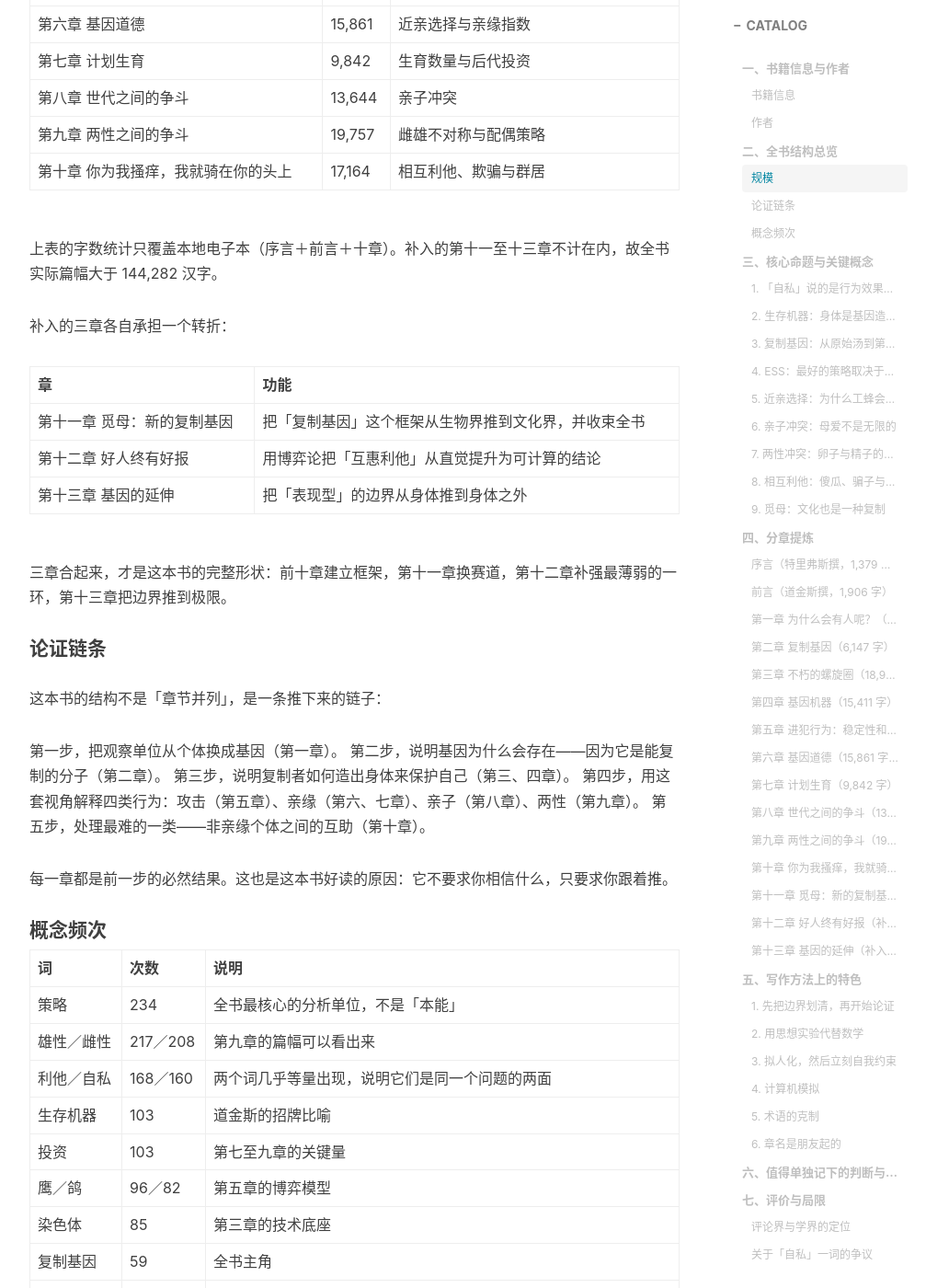
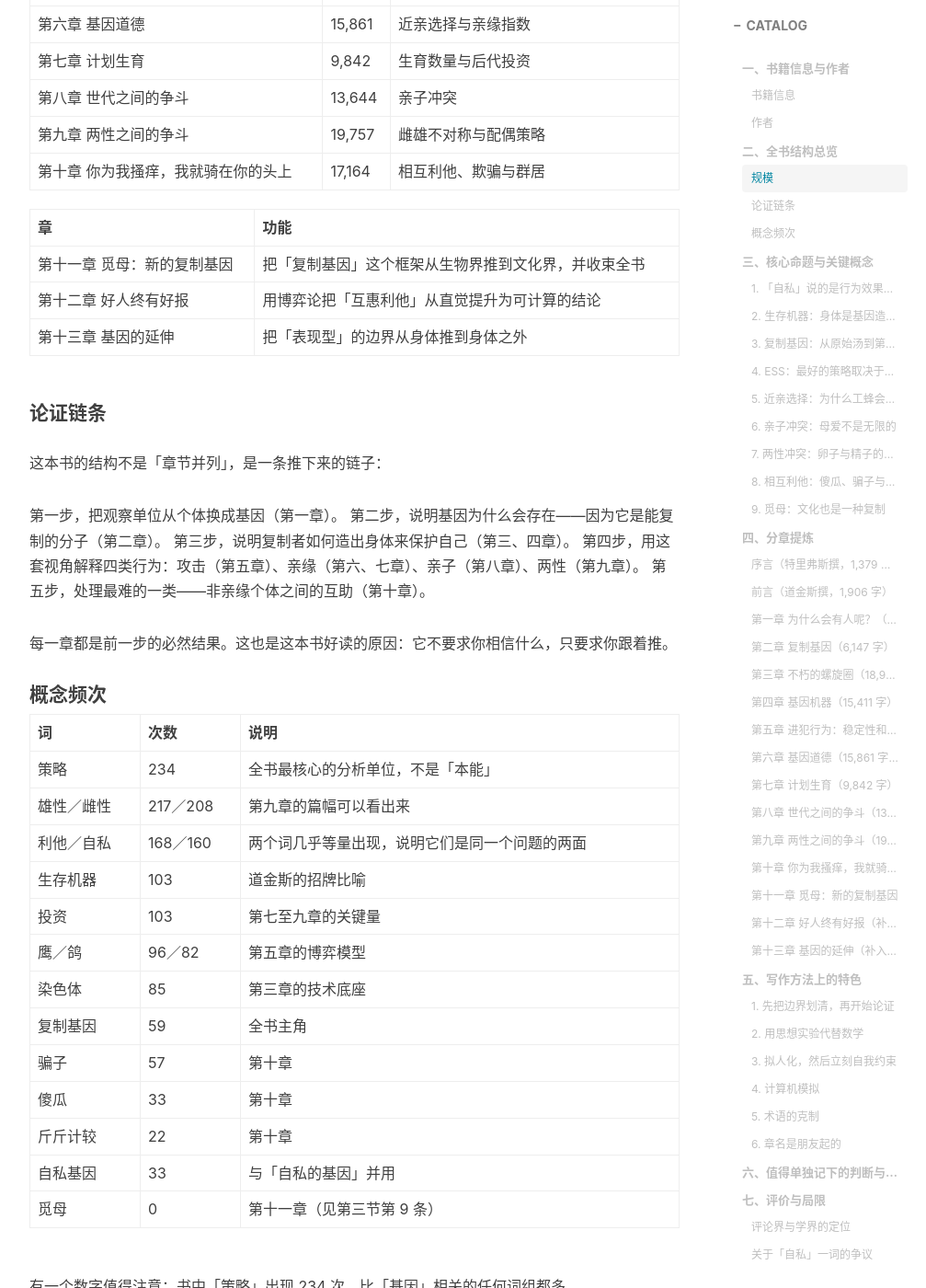
Before and after one commit to l3b2w1-books/l3b2w1-books.github.io, a Jekyll site: the page built from _posts/2026-10-21-the-selfish-gene.md, in a window 1280 px wide and 1400 px high, scrolled down 2449 px. Shown: the whole window at 92% size, without its empty margins (233-1240 px from the left). Built offline with Jekyll 4.4.1, drawn with Linux system fonts in a browser that asks for light colours; nearby versions of some CDN libraries; comment, search, counter and statistics services are not loaded; some of the changed text lies outside the part shown.

Commit message:
upate _posts/2026-10-21-the-selfish-gene.md

```diff
--- a/_posts/2026-10-21-the-selfish-gene.md
+++ b/_posts/2026-10-21-the-selfish-gene.md
@@ -69,17 +69,11 @@ tags:
 | 第九章 两性之间的争斗               | 19,757 | 雌雄不对称与配偶策略               |
 | 第十章 你为我搔痒，我就骑在你的头上 | 17,164 | 相互利他、欺骗与群居               |
 
-上表的字数统计只覆盖本地电子本（序言＋前言＋十章）。补入的第十一至十三章不计在内，故全书实际篇幅大于 144,282 汉字。
-
-补入的三章各自承担一个转折：
-
 | 章                          | 功能                                                 |
 | --------------------------- | ---------------------------------------------------- |
 | 第十一章 觅母：新的复制基因 | 把「复制基因」这个框架从生物界推到文化界，并收束全书 |
 | 第十二章 好人终有好报       | 用博弈论把「互惠利他」从直觉提升为可计算的结论       |
 | 第十三章 基因的延伸         | 把「表现型」的边界从身体推到身体之外                 |
-
-三章合起来，才是这本书的完整形状：前十章建立框架，第十一章换赛道，第十二章补强最薄弱的一环，第十三章把边界推到极限。
 
 #### 论证链条
 
@@ -95,21 +89,21 @@ tags:
 
 #### 概念频次
 
-| 词         | 次数     | 说明                                                          |
-| ---------- | -------- | ------------------------------------------------------------- |
-| 策略       | 234      | 全书最核心的分析单位，不是「本能」                            |
-| 雄性／雌性 | 217／208 | 第九章的篇幅可以看出来                                        |
-| 利他／自私 | 168／160 | 两个词几乎等量出现，说明它们是同一个问题的两面                |
-| 生存机器   | 103      | 道金斯的招牌比喻                                              |
-| 投资       | 103      | 第七至九章的关键量                                            |
-| 鹰／鸽     | 96／82   | 第五章的博弈模型                                              |
-| 染色体     | 85       | 第三章的技术底座                                              |
-| 复制基因   | 59       | 全书主角                                                      |
-| 骗子       | 57       | 第十章                                                        |
-| 傻瓜       | 33       | 第十章                                                        |
-| 斤斤计较   | 22       | 第十章                                                        |
-| 自私基因   | 33       | 与「自私的基因」并用                                          |
-| 觅母       | 0        | 本地文本为 0，印证第十一章缺失（补入后此概念见第三节第 9 条） |
+| 词         | 次数     | 说明                                           |
+| ---------- | -------- | ---------------------------------------------- |
+| 策略       | 234      | 全书最核心的分析单位，不是「本能」             |
+| 雄性／雌性 | 217／208 | 第九章的篇幅可以看出来                         |
+| 利他／自私 | 168／160 | 两个词几乎等量出现，说明它们是同一个问题的两面 |
+| 生存机器   | 103      | 道金斯的招牌比喻                               |
+| 投资       | 103      | 第七至九章的关键量                             |
+| 鹰／鸽     | 96／82   | 第五章的博弈模型                               |
+| 染色体     | 85       | 第三章的技术底座                               |
+| 复制基因   | 59       | 全书主角                                       |
+| 骗子       | 57       | 第十章                                         |
+| 傻瓜       | 33       | 第十章                                         |
+| 斤斤计较   | 22       | 第十章                                         |
+| 自私基因   | 33       | 与「自私的基因」并用                           |
+| 觅母       | 0        | 第十一章（见第三节第 9 条）                    |
 
 有一个数字值得注意：书中「策略」出现 234 次，比「基因」相关的任何词组都多。
 
@@ -364,7 +358,7 @@ ESS、鹰鸽博弈、还击策略、恃强凌弱。这一章解释了为什么
 
 这一章的章名本身就是一个精悍的判断：互助不是无偿的，是「我先给你搔痒，然后我有资格骑到你头上」。
 
-#### 第十一章 觅母：新的复制基因（补入）
+#### 第十一章 觅母：新的复制基因
 
 全书换赛道的一章，也是道金斯发明 meme 的地方。
 
```
